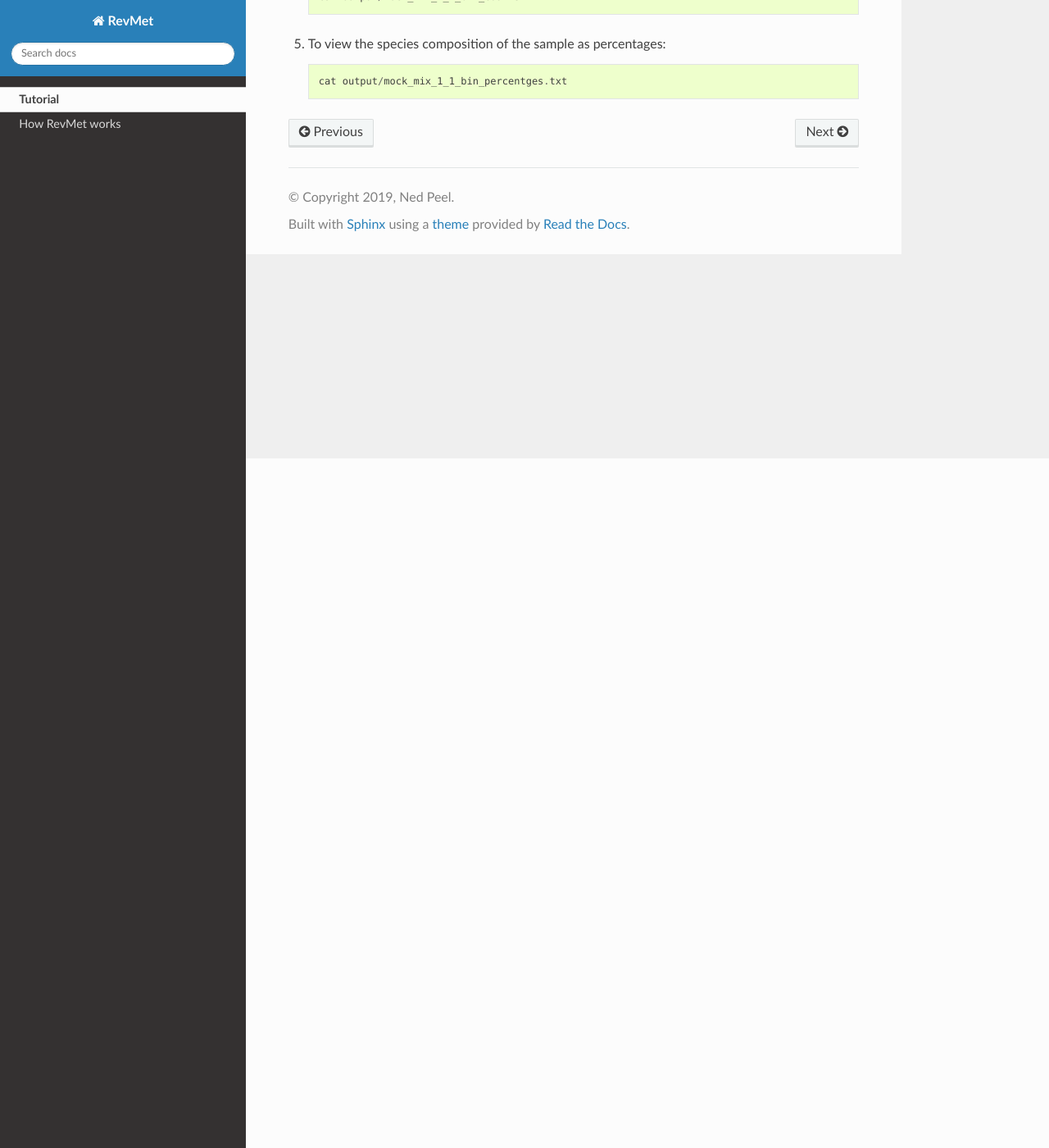
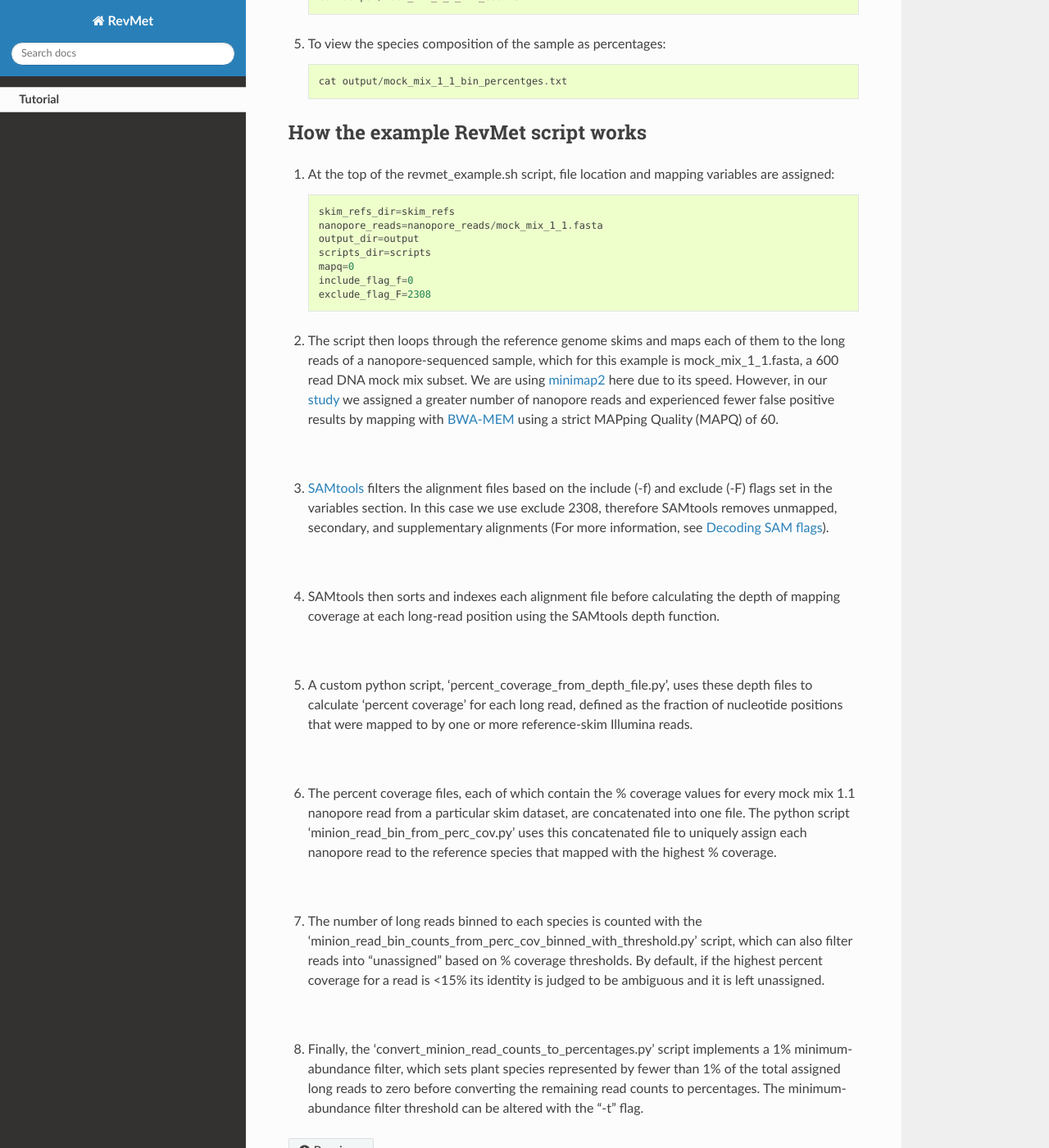
Before and after one commit to nedpeel/RevMet, a Sphinx documentation site: the page built from docs/tutorial.rst, in a window 1280 px wide and 1400 px high, scrolled down 841 px. Shown: the whole window at 82% size. Built offline with Sphinx 7.4.7 and the Read the Docs theme 2.0.0, drawn with Linux system fonts in a browser that asks for light colours.

Commit message:
update documentation

```diff
--- a/docs/index.rst
+++ b/docs/index.rst
@@ -5,7 +5,6 @@ RevMet
    :hidden:
 
    tutorial
-   howitworks
 
 RevMet (Reverse Metagenomics) is a method that allows reliable and semi-quantitative characterization of the species composition of mixed-species eukaryote samples, such as bee-collected pollen, without requiring assembled reference genomes. Instead, reference species are represented only by ‘genome skims’: low-cost, low-coverage, short-read datasets. The skims are mapped to long reads sequenced from mixed-species samples, using nanopore sequencing, and the long reads are uniquely assigned to eukaryote species.
 
--- a/docs/tutorial.rst
+++ b/docs/tutorial.rst
@@ -32,6 +32,46 @@ A number of dependencies should be installed prior to this tutorial -
 
      cat output/mock_mix_1_1_bin_percentges.txt
 
+How the example RevMet script works
+-----------------------------------
+
+#. At the top of the revmet_example.sh script, file location and mapping variables are assigned::
+
+     skim_refs_dir=skim_refs
+     nanopore_reads=nanopore_reads/mock_mix_1_1.fasta
+     output_dir=output
+     scripts_dir=scripts
+     mapq=0
+     include_flag_f=0
+     exclude_flag_F=2308
+
+#. The script then loops through the reference genome skims and maps each of them to the long reads of a nanopore-sequenced sample, which for this example is mock_mix_1_1.fasta, a 600 read DNA mock mix subset. We are using |minimap_link| here due to its speed. However, in our |study_link| we assigned a greater number of nanopore reads and experienced fewer false positive results by mapping with |bwa_link| using a strict MAPping Quality (MAPQ) of 60.
+
+   |
+
+#. |samtools_link| filters the alignment files based on the include (-f) and exclude (-F) flags set in the variables section. In this case we use exclude 2308, therefore SAMtools removes unmapped, secondary, and supplementary alignments (For more information, see |flag_link|).
+
+   |
+
+#. SAMtools then sorts and indexes each alignment file before calculating the depth of mapping coverage at each long-read position using the SAMtools depth function.
+
+   |
+
+#. A custom python script, 'percent_coverage_from_depth_file.py', uses these depth files to calculate ‘percent coverage’ for each long read, defined as the fraction of nucleotide positions that were mapped to by one or more reference-skim Illumina reads.
+
+   |
+
+#. The percent coverage files, each of which contain the % coverage values for every mock mix 1.1 nanopore read from a particular skim dataset, are concatenated into one file. The python script 'minion_read_bin_from_perc_cov.py' uses this concatenated file to uniquely assign each nanopore read to the reference species that mapped with the highest % coverage.
+
+   |
+
+#. The number of long reads binned to each species is counted with the 'minion_read_bin_counts_from_perc_cov_binned_with_threshold.py' script, which can also filter reads into "unassigned" based on % coverage thresholds. By default, if the highest percent coverage for a read is <15% its identity is judged to be ambiguous and it is left unassigned.
+
+   |
+
+#. Finally, the 'convert_minion_read_counts_to_percentages.py' script implements a 1% minimum-abundance filter, which sets plant species represented by fewer than 1% of the total assigned long reads to zero before converting the remaining read counts to percentages. The minimum-abundance filter threshold can be altered with the "-t" flag.
+
+
 .. |download_link| raw:: html
 
   <a href="https://nbicloud-my.sharepoint.com/:u:/g/personal/peeln_nbi_ac_uk/EbKS9Si6wbdCijn2NWkrEowBfuAKt87DyingfpA3it5c1w?e=kiuVbh" target="_blank">here</a>
@@ -46,4 +86,16 @@ A number of dependencies should be installed prior to this tutorial -
 
 .. |samtools_link| raw:: html
 
-  <a href="http://www.htslib.org/download/" target="_blank">samtools</a>
+  <a href="http://www.htslib.org/download/" target="_blank">SAMtools</a>
+
+.. |bwa_link| raw:: html
+
+  <a href="https://github.com/lh3/bwa/" target="_blank">BWA-MEM</a>
+
+.. |study_link| raw:: html
+
+  <a href="https://www.biorxiv.org/content/10.1101/551960v2" target="_blank">study</a>
+
+.. |flag_link| raw:: html
+
+  <a href="https://broadinstitute.github.io/picard/explain-flags.html" target="_blank">Decoding SAM flags</a>
```
Also changed, not shown: docs/howitworks.rst (deleted, +0 -49 lines), 1 other file.
